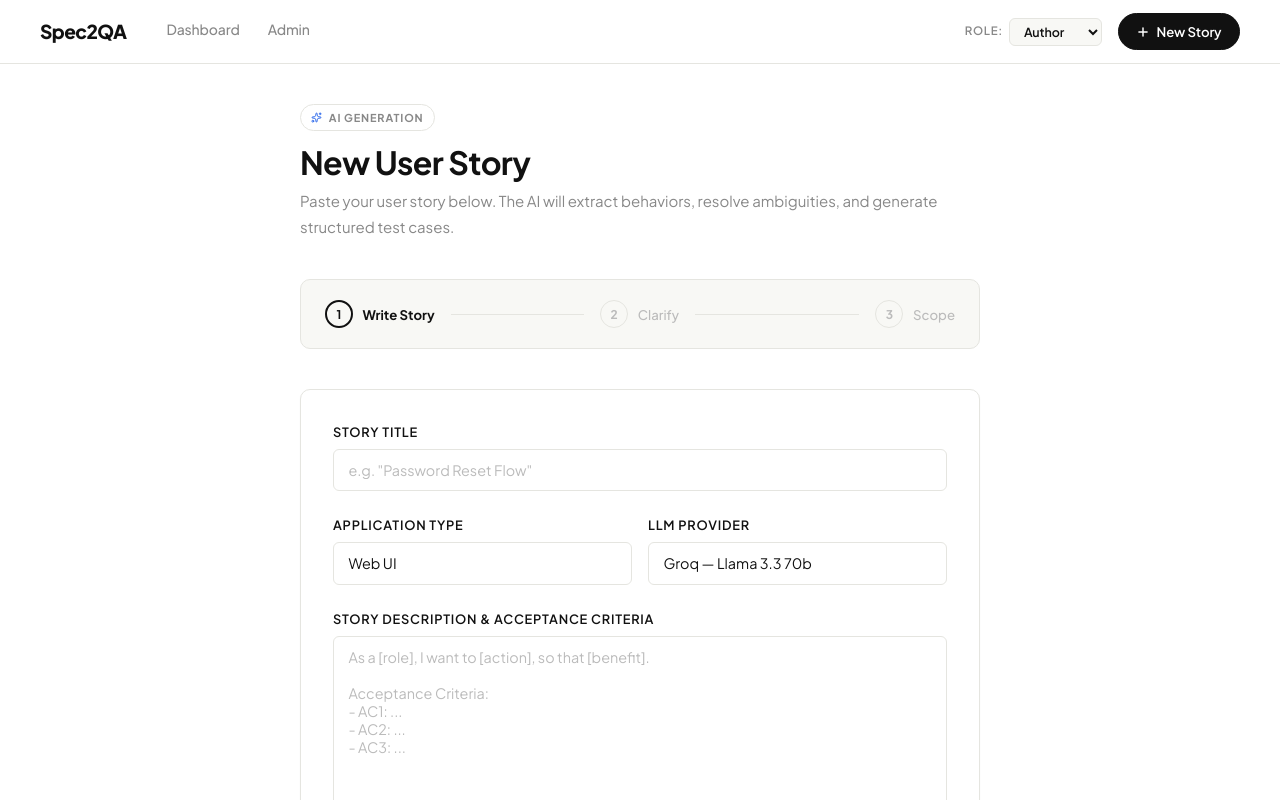
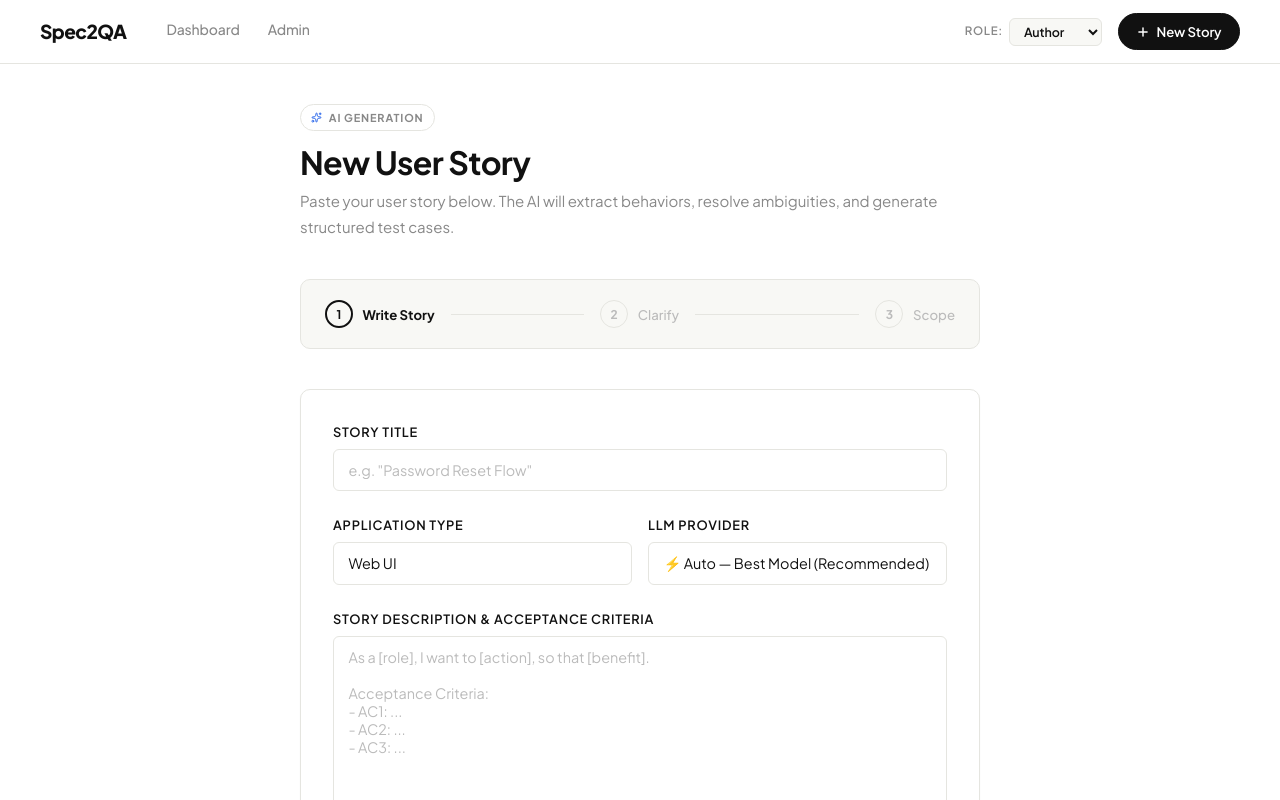
Before and after one commit to sumitksingh14/Spec2QA, a React (Vite) app in the folder frontend/: page /new-story in a window 1280 px wide. Shown: the top 800 px of the page. Built offline with nearby package versions, Linux system fonts and the light colour scheme.

Commit message:
feat: implement model telemetry display in UI and update LLM provider options to include auto-selection

```diff
--- a/frontend/src/pages/StoryDetails.jsx
+++ b/frontend/src/pages/StoryDetails.jsx
@@ -5,7 +5,7 @@ import {
   AlertTriangle, Activity, Copy, Info,
   MoreVertical, RefreshCw, Edit2, Trash2, Share2, Bell,
   MessageSquare, ChevronDown, ChevronUp, Play, Lightbulb,
-  X, Send, Loader, ArrowRight, Sparkles, Filter,
+  X, Send, Loader, ArrowRight, Sparkles, Filter, Cpu, Zap,
 } from 'lucide-react';
 import * as XLSX from 'xlsx';
 import jsPDF from 'jspdf';
@@ -114,7 +114,51 @@ function UncoveredBehaviorsPanel({ uncoveredBehaviors }) {
   );
 }
 
-// ── Per-row Action Menu ────────────────────────────────────────────────────
+// ── Generation Metrics Bar ─────────────────────────────────────────────────
+
+const MODEL_LABELS = {
+  'openai/gpt-oss-120b':             'GPT-OSS 120B',
+  'openai/gpt-oss-20b':              'GPT-OSS 20B',
+  'qwen/qwen3.8-27b':                'Qwen 3.8-27B',
+  'groq/compound':                   'Compound',
+  'groq/compound-mini':              'Compound Mini',
+  'allam-2-7b':                      'Allam 2-7B',
+  'nvidia/nemotron-3-ultra-550b-a55b': 'Nemotron-3 550B',
+};
+
+const COMPLEXITY_LABELS = { 1: { label: 'Simple', color: 'var(--green)' }, 2: { label: 'Medium', color: 'var(--amber)' }, 3: { label: 'Complex', color: 'var(--red)' } };
+
+function GenerationMetricsBar({ runMetrics }) {
+  if (!runMetrics) return null;
+  const { provider, model_used, wall_time_ms, retry_count, complexity } = runMetrics;
+  if (!provider && !model_used) return null;
+
+  const modelLabel = MODEL_LABELS[model_used] || model_used || '—';
+  const providerLabel = provider ? provider.charAt(0).toUpperCase() + provider.slice(1) : '—';
+  const wallTimeSec = wall_time_ms ? `${(wall_time_ms / 1000).toFixed(1)}s` : null;
+  const complexityInfo = complexity ? COMPLEXITY_LABELS[complexity] : null;
+
+  const pill = (icon, label, value, valueColor) => (
+    <div style={{ display: 'flex', alignItems: 'center', gap: '0.45rem', padding: '0.3rem 0.75rem', borderRadius: 'var(--radius-pill)', border: '1px solid var(--border)', background: 'var(--bg-surface)', fontSize: '0.78rem' }}>
+      <span style={{ color: 'var(--text-tertiary)', display: 'flex' }}>{icon}</span>
+      <span style={{ color: 'var(--text-secondary)' }}>{label}</span>
+      <span style={{ fontWeight: 700, color: valueColor || 'var(--text-primary)' }}>{value}</span>
+    </div>
+  );
+
+  return (
+    <div style={{ display: 'flex', flexWrap: 'wrap', alignItems: 'center', gap: '0.5rem', marginBottom: '1.5rem', padding: '0.85rem 1.25rem', borderRadius: 'var(--radius-md)', border: '1px solid var(--border)', background: 'var(--bg-surface)' }}>
+      <span style={{ fontSize: '0.68rem', fontWeight: 700, color: 'var(--text-tertiary)', textTransform: 'uppercase', letterSpacing: '0.08em', marginRight: '0.25rem' }}>Generation</span>
+      {pill(<Cpu size={12} />, 'Model', modelLabel)}
+      {pill(<Zap size={12} />, 'Provider', providerLabel)}
+      {wallTimeSec && pill(<Activity size={12} />, 'Time', wallTimeSec)}
+      {retry_count > 0 && pill(<RefreshCw size={12} />, 'Retries', retry_count, 'var(--amber)')}
+      {complexityInfo && pill(<Filter size={12} />, 'Complexity', complexityInfo.label, complexityInfo.color)}
+    </div>
+  );
+}
+
+
 
 function ActionMenu({ tc, onRegenerate, onEdit, onDelete }) {
   const [open, setOpen] = useState(false);
@@ -672,6 +716,9 @@ export default function StoryDetails() {
         })}
       </div>
 
+      {/* ── Generation metrics ───────────────────────────────── */}
+      <GenerationMetricsBar runMetrics={generationMeta?.run_metrics} />
+
       {/* ── Category allocation ─────────────────────────────── */}
       <CategoryAllocationBar categoryAllocation={generationMeta?.category_allocation} skippedCategories={generationMeta?.skipped_categories} categoryCounts={categoryCounts} />
 
--- a/frontend/src/pages/StoryInput.jsx
+++ b/frontend/src/pages/StoryInput.jsx
@@ -116,7 +116,7 @@ export default function StoryInput() {
   const [title, setTitle]             = useState('');
   const [description, setDescription] = useState('');
   const [storyType, setStoryType]     = useState('Web UI');
-  const [llmProvider, setLlmProvider] = useState('groq');
+  const [llmProvider, setLlmProvider] = useState('auto');
   const [loading, setLoading]         = useState(false);
   const [analysisResult, setAnalysisResult] = useState(null);
   const [storyId, setStoryId]         = useState(null);
@@ -227,9 +227,21 @@ export default function StoryInput() {
             <div className="form-group">
               <label className="form-label">LLM Provider</label>
               <select className="form-input" value={llmProvider} onChange={e => setLlmProvider(e.target.value)}>
-                <option value="groq">Groq — Llama 3.3 70b</option>
-                <option value="nvidia">Nvidia — Nemotron-3</option>
-                <option value="draft">Draft Mode (fast)</option>
+                <optgroup label="🤖 Auto">
+                  <option value="auto">⚡ Auto — Best Model (Recommended)</option>
+                </optgroup>
+                <optgroup label="Groq Models">
+                  <option value="groq-120b">Groq — GPT-OSS 120B (Highest Quality)</option>
+                  <option value="groq-qwen">Groq — Qwen 3.8-27B (Balanced)</option>
+                  <option value="groq-20b">Groq — GPT-OSS 20B (Fast)</option>
+                  <option value="groq-compound">Groq — Compound (Reasoning)</option>
+                  <option value="groq-compound-mini">Groq — Compound Mini (Quick)</option>
+                  <option value="groq-allam">Groq — Allam 2-7B (Lightweight)</option>
+                  <option value="draft">Draft Mode (Allam fast preview)</option>
+                </optgroup>
+                <optgroup label="NVIDIA">
+                  <option value="nvidia">NVIDIA — Nemotron-3 Ultra 550B</option>
+                </optgroup>
               </select>
             </div>
           </div>
```
Also changed, not shown: 1 other file (tests, documents, lock files or other folders).
